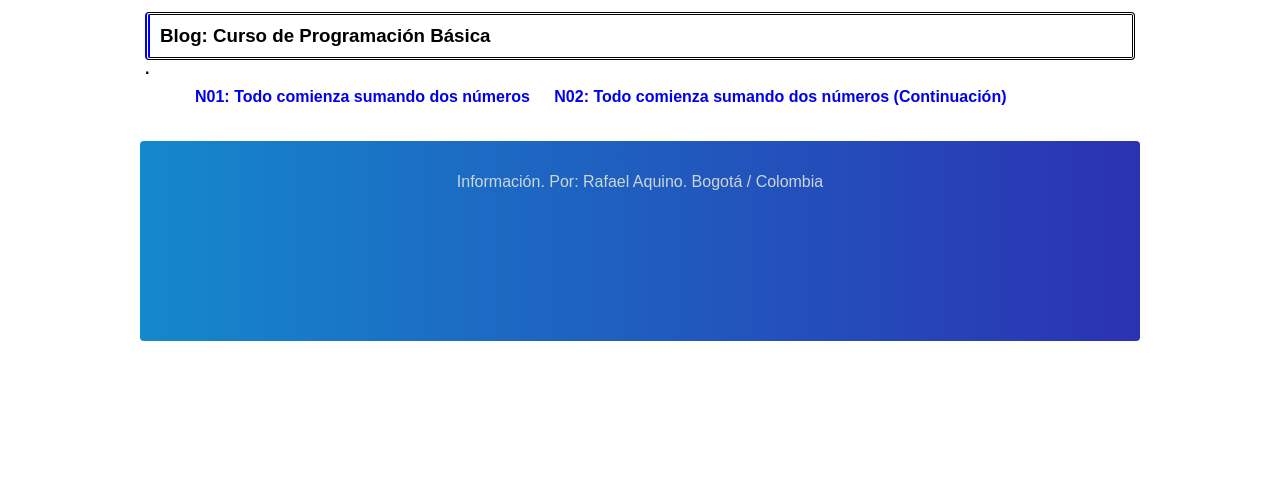
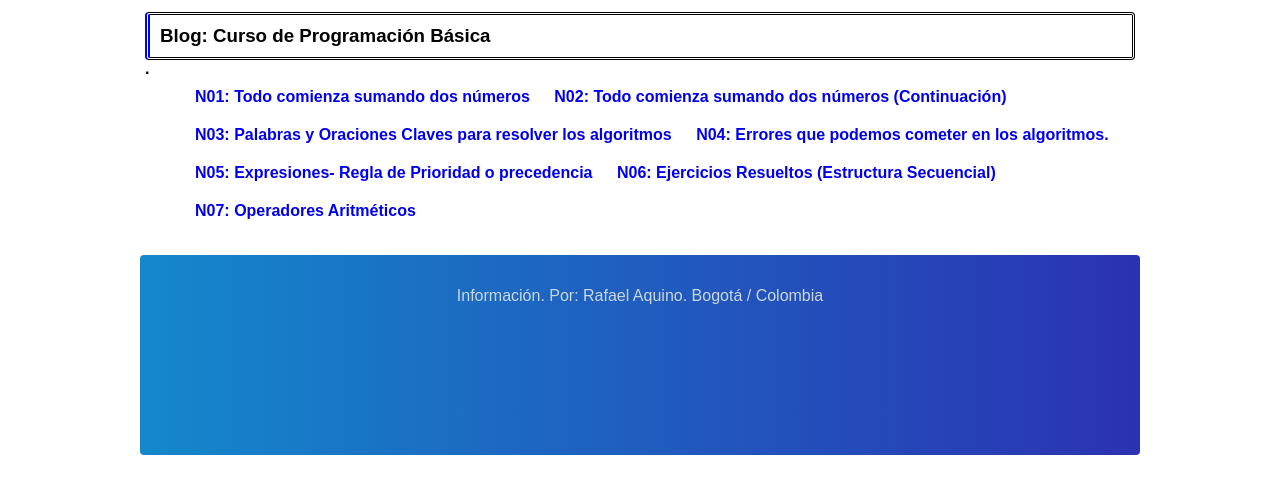
Before and after one commit to siraquino/pythoncumanes, a plain HTML site: page programacionbasica.html in a window 1280 px wide. Shown: the part 99-592 px from the top of the page. Drawn offline with Linux system fonts and the light colour scheme.

Commit message:
actualizando links
actualizando links

```diff
--- a/programacionbasica.html
+++ b/programacionbasica.html
@@ -29,6 +29,21 @@
 	<li>
 		<a href="https://peakd.com/hive-154226/@rafaelaquino/curso-de-programacion-basica-n02-todo-comienza-sumando-dos-numeros-continuacion" target="_blank">N02: Todo comienza sumando dos números (Continuación)</a>
 	</li>
+	<li>
+		<a href="https://peakd.com/hive-154226/@rafaelaquino/curso-de-programacion-basica-n03-palabras-y-oraciones-claves-para-resolver-los-algoritmos" target="_blank">N03: Palabras y Oraciones Claves para resolver los algoritmos</a>
+	</li>
+	<li>
+		<a href="https://peakd.com/hive-154226/@rafaelaquino/curso-de-programacion-basica-n04-errores-que-podemos-cometer-en-los-algoritmos" target="_blank">N04: Errores que podemos cometer en los algoritmos.</a>
+	</li>
+	<li>
+		<a href="https://peakd.com/hive-154226/@rafaelaquino/curso-de-programacion-basica-n05-expresiones-regla-de-prioridad-o-precedencia" target="_blank">N05: Expresiones- Regla de Prioridad o precedencia</a>
+	</li>
+	<li>
+		<a href="https://peakd.com/hive-154226/@rafaelaquino/curso-de-programacion-basica-n06-6-ejercicios-resueltos-estructura-secuencial" target="_blank">N06: Ejercicios Resueltos (Estructura Secuencial)</a>
+	</li>
+	<li>
+		<a href="https://peakd.com/hive-154226/@rafaelaquino/curso-de-programacion-basica-n07-operadores-aritmeticos" target="_blank">N07: Operadores Aritméticos</a>
+	</li>
 
 
 </ul>
```
